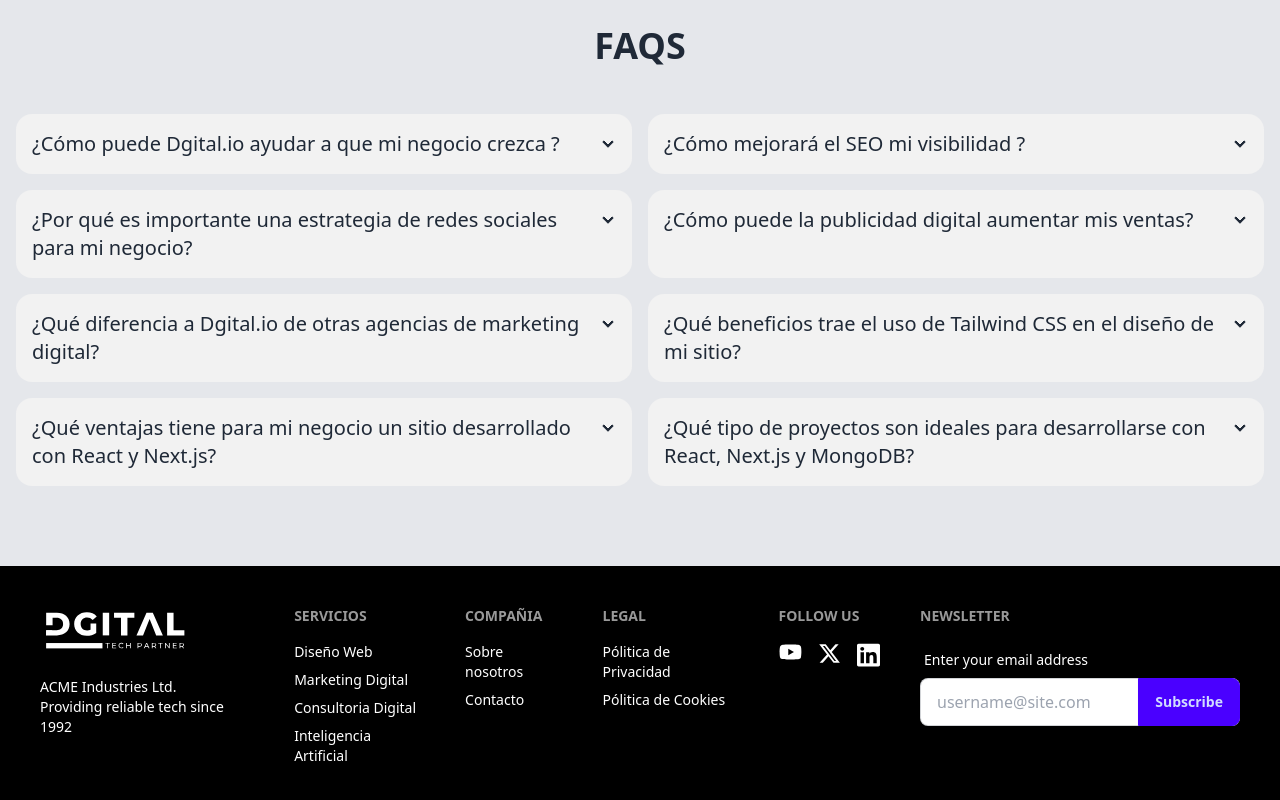
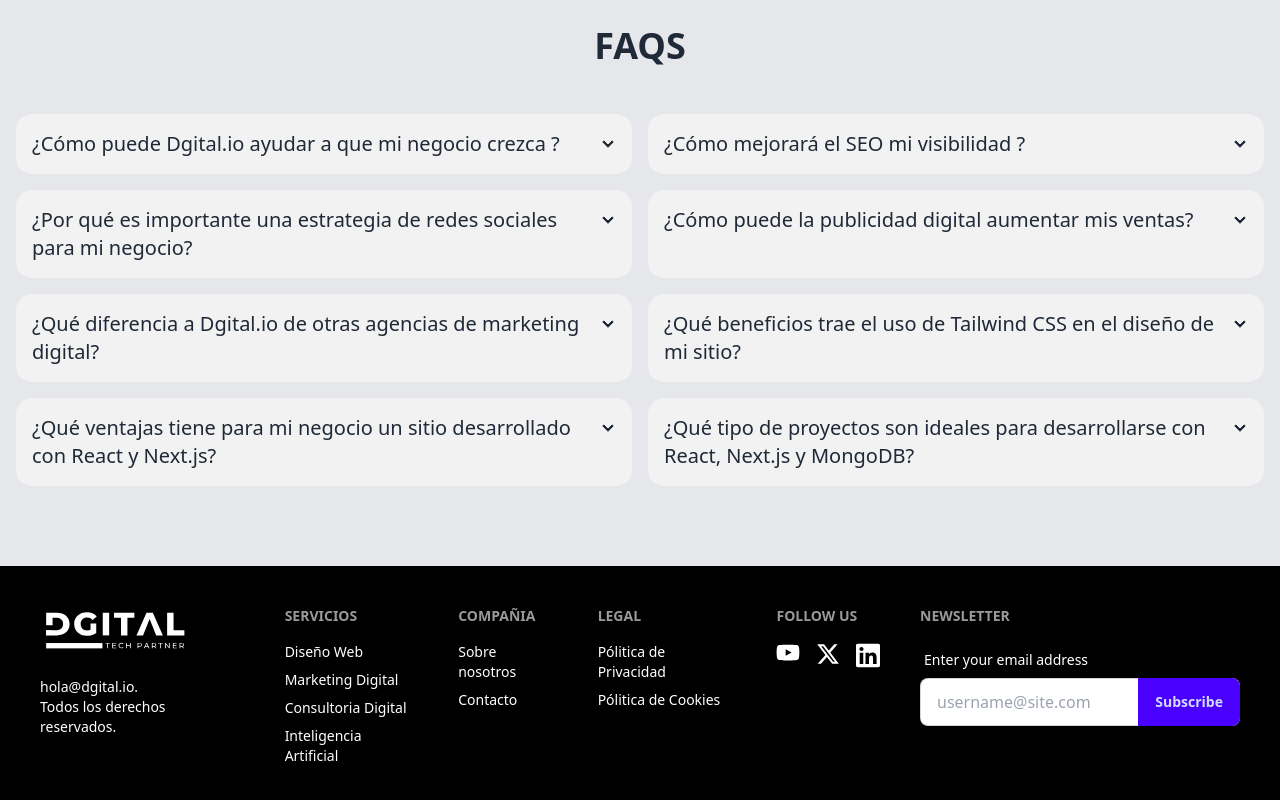
Before and after one commit to raulBric/dgital, a Next.js app: page / in a window 1280 px wide. Shown: the part 1831-2631 px from the top of the page. Built offline with nearby package versions, Linux system fonts and the light colour scheme.

Commit message:
Update footer content with new email address and localized copyright message

```diff
--- a/src/components/Footer.jsx
+++ b/src/components/Footer.jsx
@@ -50,9 +50,9 @@
             className="mb-4"
           />
           <p>
-            ACME Industries Ltd.
+            hola@dgital.io.
             <br />
-            Providing reliable tech since 1992
+            Todos los derechos reservados.
           </p>
         </aside>
 
```
